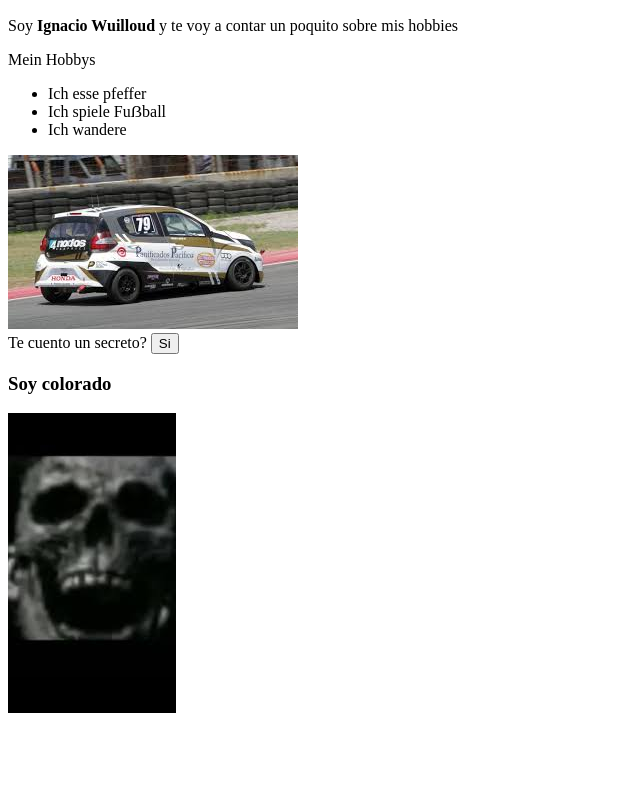
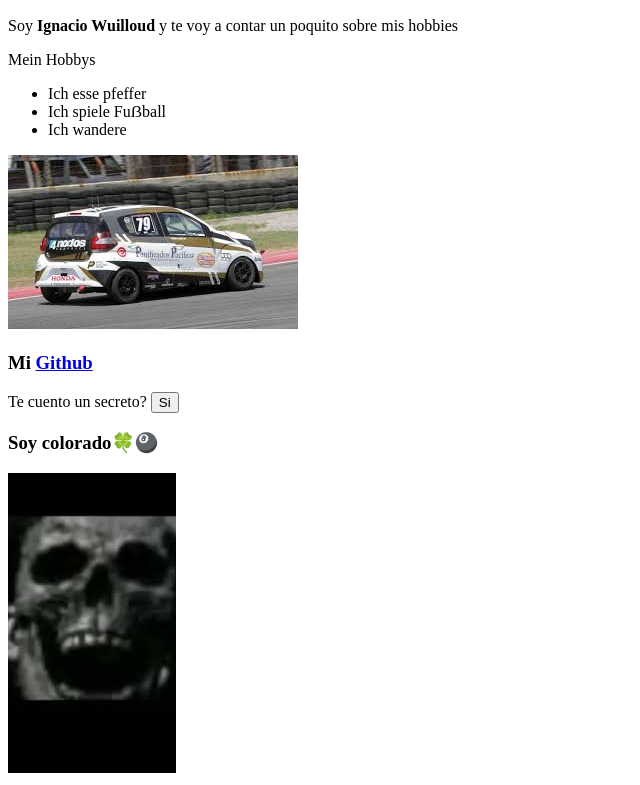
Before and after one commit to ignaw05/DSW-2025, a plain HTML site: page index.html in a window 1280 px wide. Both pictures are taken after a click on the button "Si". Shown: the part 111-896 px from the top of the page, without its empty margins (0-640 px from the left). Before the commit the page ends 836 px from the top, so only its background shows below. Drawn offline with Linux system fonts and the light colour scheme.

Commit message:
Add github link

```diff
--- a/index.html
+++ b/index.html
@@ -17,6 +17,7 @@
             <li>Ich wandere</li>
         </ul>
         <img src="images.jpeg">
+        <h3>Mi <a href="https://github.com/ignaw05/DSW-2025">Github</a></h3>
     </div>
     <label for="secreto">Te cuento un secreto?</label>
     <button id="secreto">Si</button>
--- a/script.js
+++ b/script.js
@@ -2,6 +2,6 @@ const secreto = document.getElementById("secreto")
 const imgSec = document.getElementById("imgSec")
 
 secreto.addEventListener("click", () => {
-    imgSec.innerHTML = `<h3>Soy colorado</h3>
+    imgSec.innerHTML = `<h3>Soy colorado🍀🎱</h3>
     <img src="images-3.jpeg">`
 })
```
